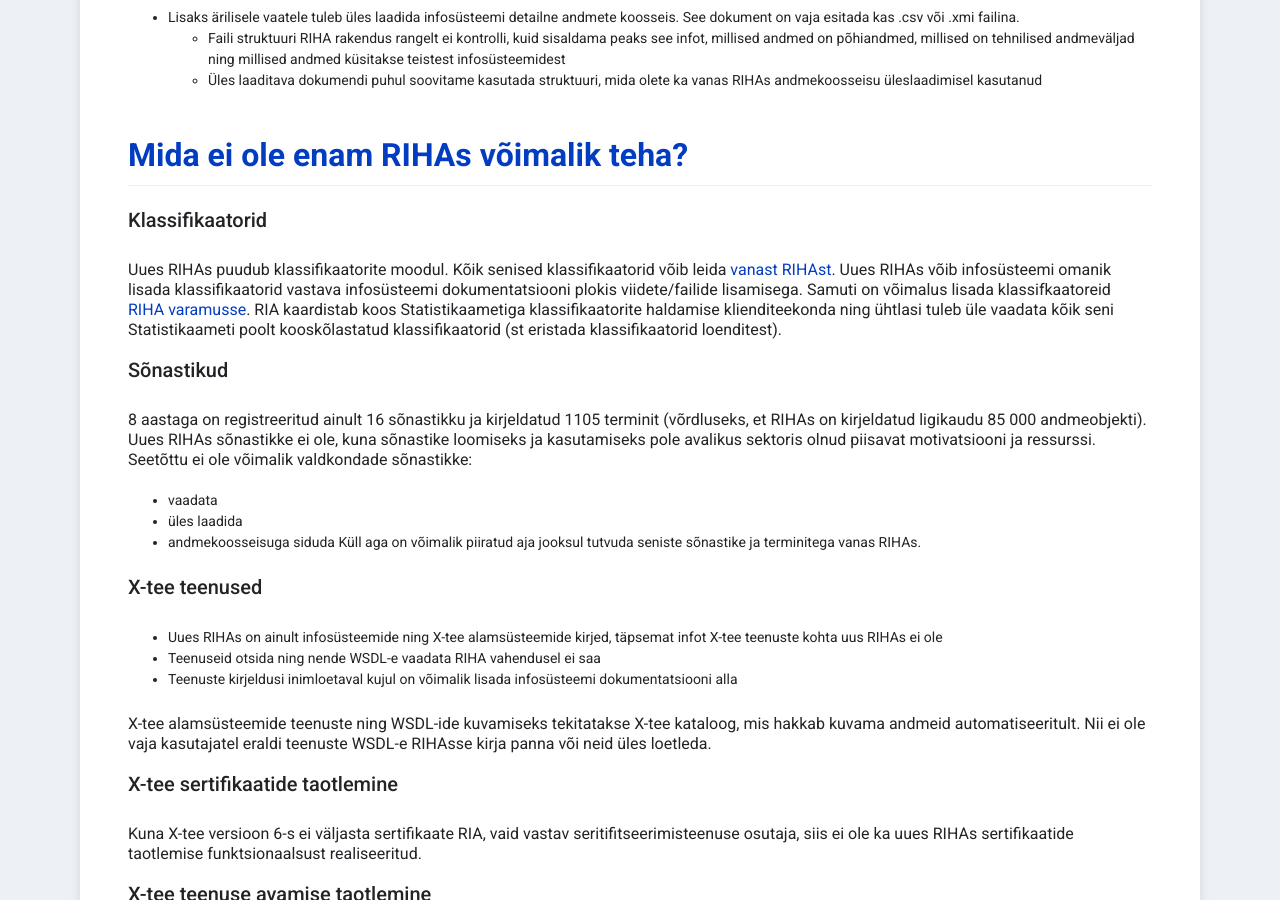
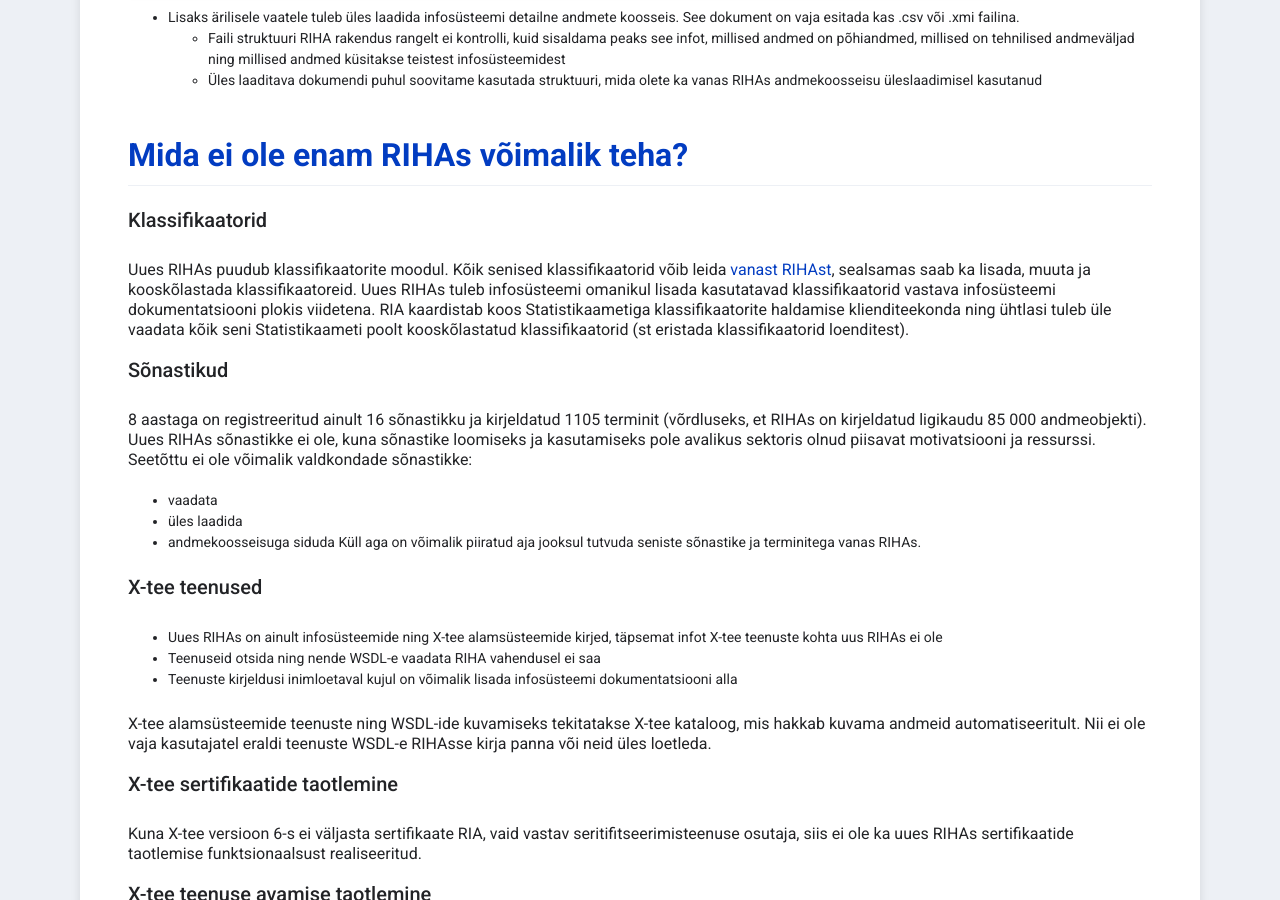
Before and after one commit to e-gov/RIHA-Help, a Jekyll site: the page built from docs/uus-riha.md, in a window 1280 px wide and 900 px high, scrolled down 2072 px. Built offline with Jekyll 4.4.1, drawn with Linux system fonts in a browser that asks for light colours.

Commit message:
Updated info about classificators in old RIHA

```diff
--- a/docs/uus-riha.md
+++ b/docs/uus-riha.md
@@ -47,7 +47,7 @@ Infosüsteemide staatused ei kajastanud vanas RIHAs väga tihti infosüsteemi re
 
 ### Klassifikaatorid
 
-Uues RIHAs puudub klassifikaatorite moodul. Kõik senised klassifikaatorid võib leida [vanast RIHAst](https://vana.riha.ee). Uues RIHAs võib infosüsteemi omanik lisada klassifikaatorid vastava infosüsteemi dokumentatsiooni plokis viidete/failide lisamisega. Samuti on võimalus lisada klassifkaatoreid [RIHA varamusse](https://varamu.riha.ee). RIA kaardistab koos Statistikaametiga klassifikaatorite haldamise klienditeekonda ning ühtlasi tuleb üle vaadata kõik seni Statistikaameti poolt kooskõlastatud klassifikaatorid (st eristada klassifikaatorid loenditest).
+Uues RIHAs puudub klassifikaatorite moodul. Kõik senised klassifikaatorid võib leida [vanast RIHAst](https://vana.riha.ee), sealsamas saab ka lisada, muuta ja kooskõlastada klassifikaatoreid. Uues RIHAs tuleb infosüsteemi omanikul lisada kasutatavad klassifikaatorid vastava infosüsteemi dokumentatsiooni plokis viidetena. RIA kaardistab koos Statistikaametiga klassifikaatorite haldamise klienditeekonda ning ühtlasi tuleb üle vaadata kõik seni Statistikaameti poolt kooskõlastatud klassifikaatorid (st eristada klassifikaatorid loenditest).
 
 ### Sõnastikud
 
```
